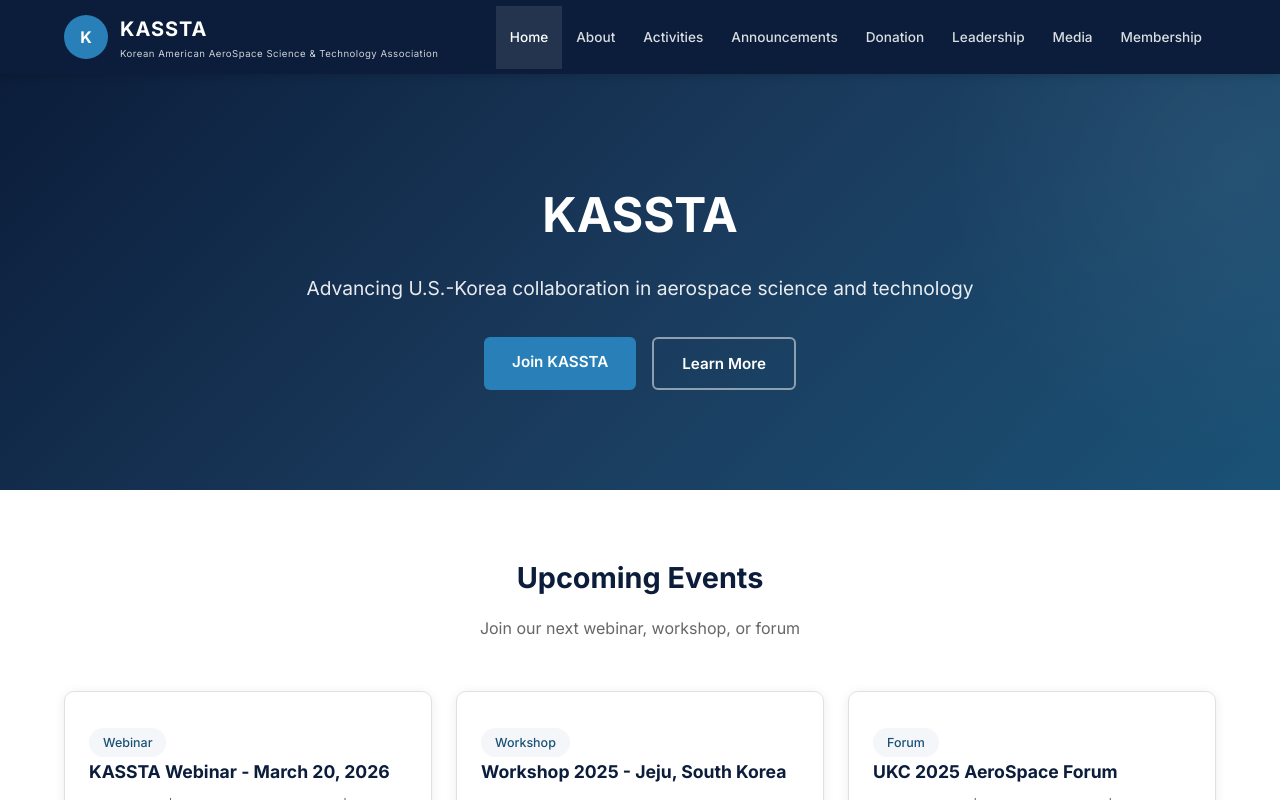
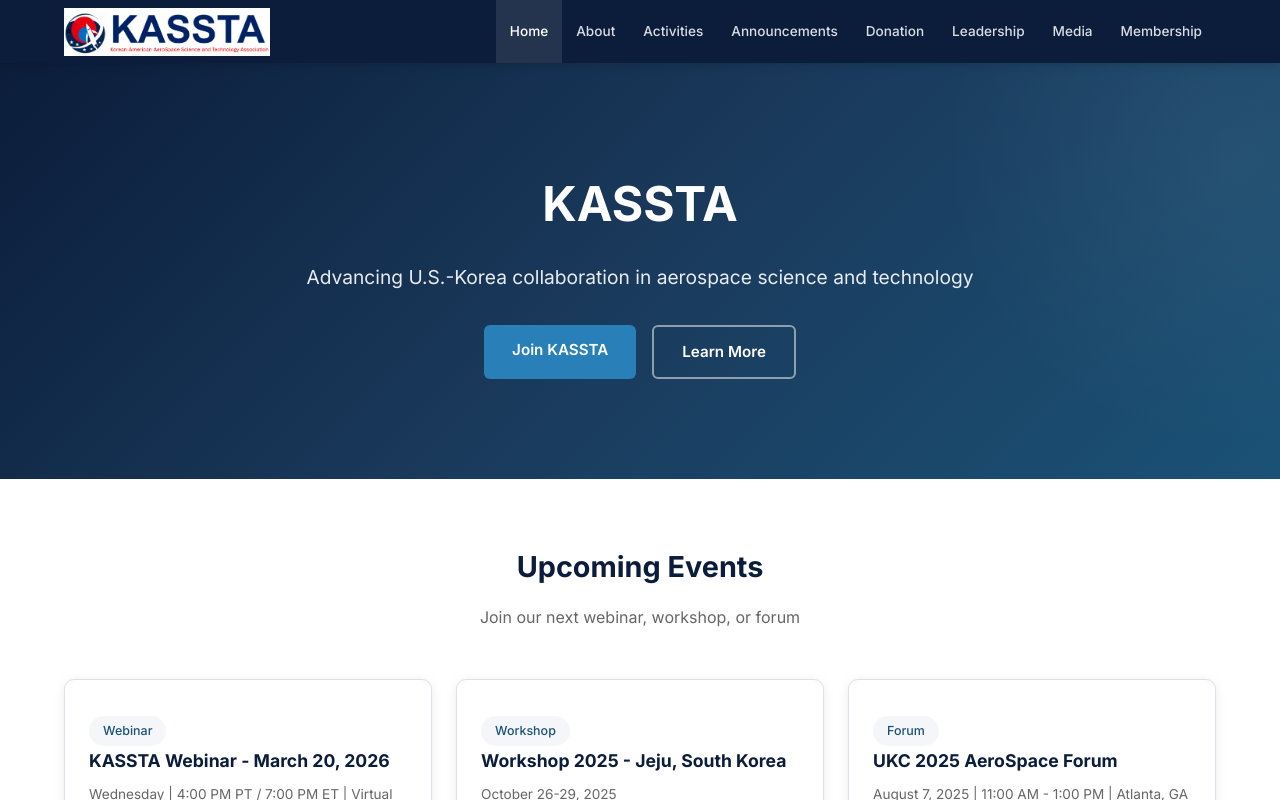
Before and after one commit to yunks128/kassta, a React (Vite) app: page / in a window 1280 px wide. Shown: the top 800 px of the page. Built offline with nearby package versions, Linux system fonts and the light colour scheme.

Commit message:
Use KASSTA logo image in header
Replace the placeholder "K" circle with the actual KASSTA logo
from public/images/logo.png.

```diff
--- a/src/components/Header.jsx
+++ b/src/components/Header.jsx
@@ -55,11 +55,7 @@
     <header>
       <div className="nav-wrapper">
         <Link to="/" className="logo" onClick={closeMenu}>
-          <div className="logo-icon">K</div>
-          <div className="logo-text">
-            KASSTA
-            <span>Korean American AeroSpace Science &amp; Technology Association</span>
-          </div>
+          <img src={import.meta.env.BASE_URL + 'images/logo.png'} alt="KASSTA" className="logo-img" />
         </Link>
         <button className="hamburger" onClick={() => setMenuOpen(!menuOpen)}>
           <span /><span /><span />
--- a/src/index.css
+++ b/src/index.css
@@ -51,39 +51,14 @@
 .logo {
   display: flex;
   align-items: center;
-  gap: 12px;
-  padding: 12px 0;
+  padding: 6px 0;
   text-decoration: none;
-  color: var(--white);
   flex-shrink: 0;
 }
 
-.logo:hover { color: var(--white); }
-
-.logo-icon {
-  width: 44px;
-  height: 44px;
-  background: var(--highlight);
-  border-radius: 50%;
-  display: flex;
-  align-items: center;
-  justify-content: center;
-  font-weight: 700;
-  font-size: 16px;
-}
-
-.logo-text {
-  font-size: 1.25rem;
-  font-weight: 700;
-  letter-spacing: 1px;
-}
-
-.logo-text span {
-  display: block;
-  font-size: 0.6rem;
-  font-weight: 400;
-  letter-spacing: 0.5px;
-  opacity: 0.8;
+.logo-img {
+  height: 48px;
+  width: auto;
 }
 
 /* Nav */
```
Also changed, not shown: public/images/logo.png (added).
